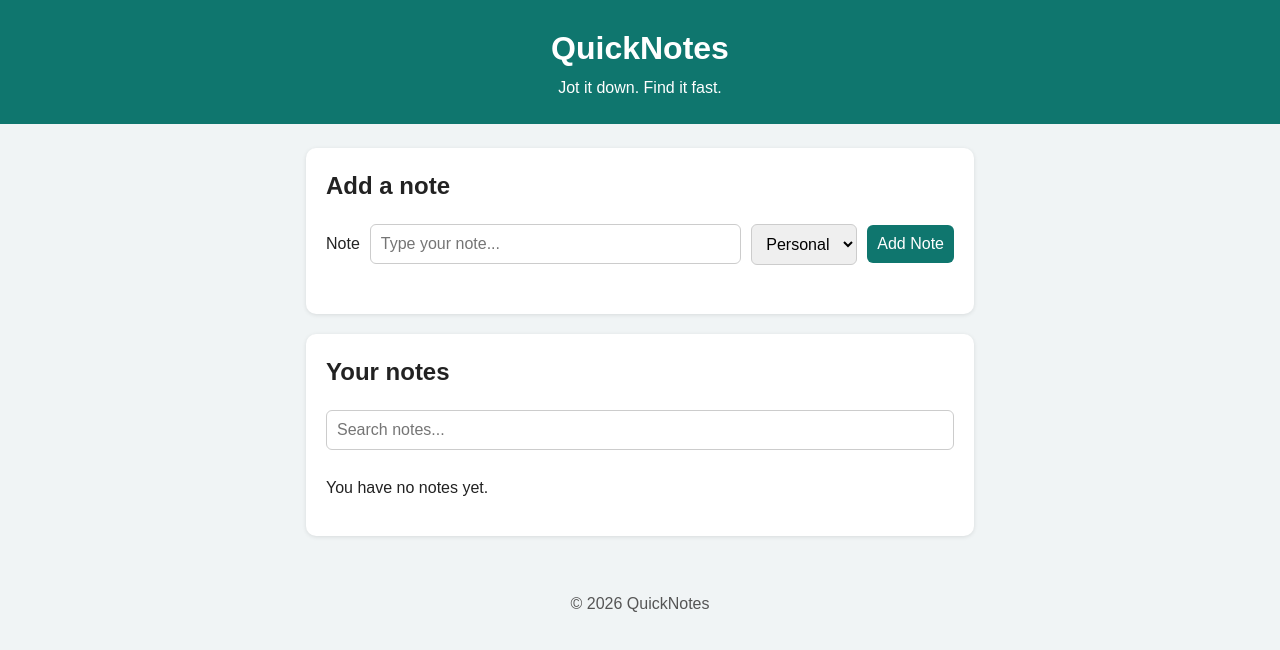
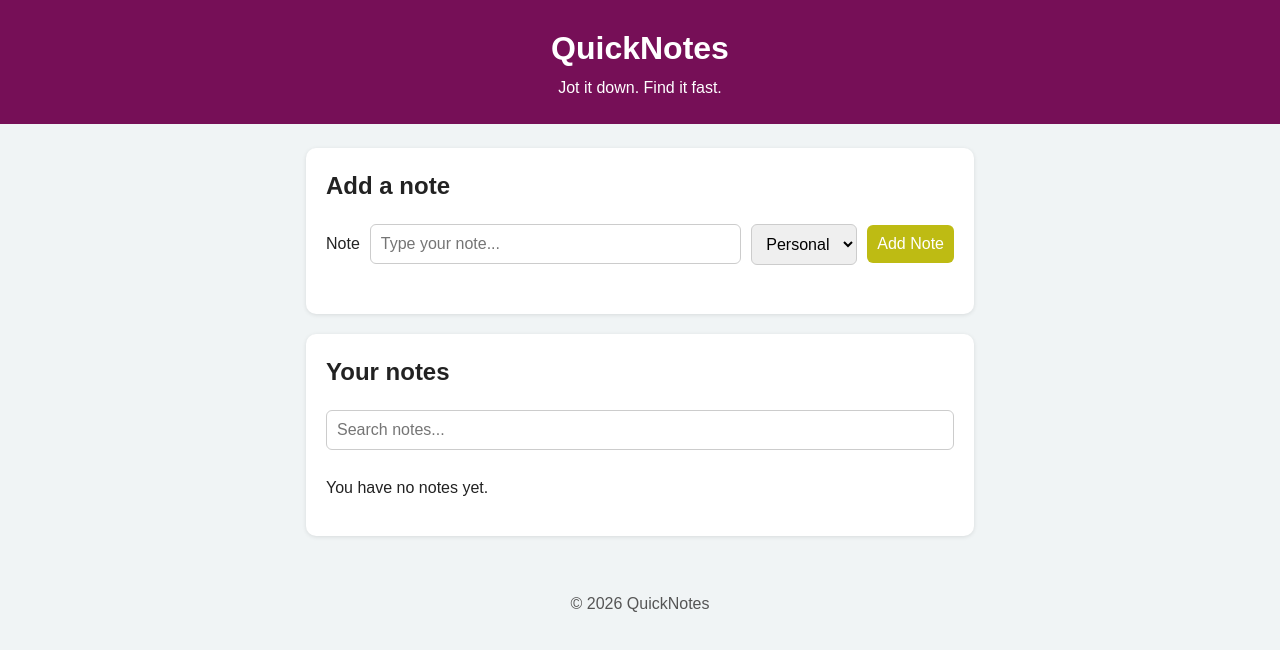
Before and after one commit to pearlnkosi306/quicknotes-app, a plain HTML site: page index.html in a window 1280 px wide. Drawn offline with Linux system fonts and the light colour scheme.

Commit message:
Fix header and button background colors for improved visibility

```diff
--- a/style.css
+++ b/style.css
@@ -11,7 +11,7 @@ body {
 }
 
 header {
-  background: #0f766e;
+  background: #760f57;
   color: #fff;
   text-align: center;
   padding: 24px 16px;
@@ -52,7 +52,7 @@ input, select, button {
 }
 
 button {
-  background: #0f766e;
+  background: #bebb13;
   color: #fff;
   border: none;
   cursor: pointer;
```
